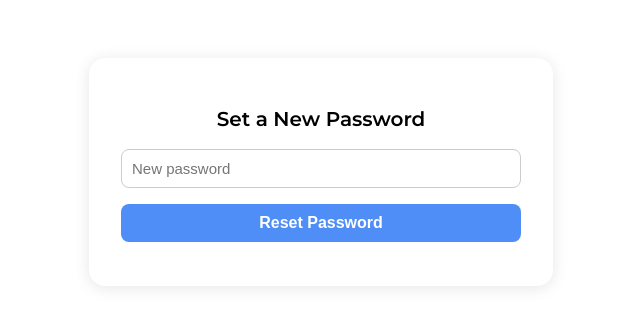
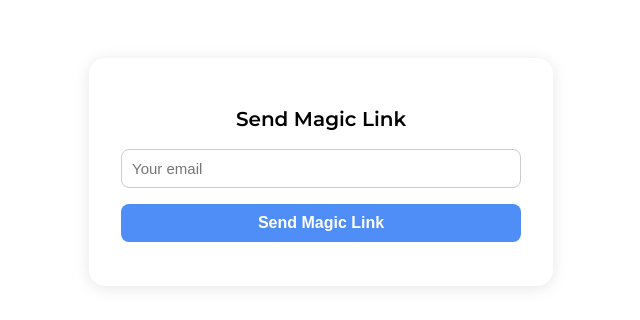
Before and after one commit to Loganbn2/cvd, a Flask app: page /reset_password.html in a window 1280 px wide. Shown: the part 228-548 px from the top of the page, without its empty margins (319-959 px from the left). Run offline with Flask 3, Linux system fonts and the light colour scheme; some libraries are stand-ins or nearby versions.

Commit message:
forgot password changed to magic link

```diff
--- a/templates/member_portal.html
+++ b/templates/member_portal.html
@@ -265,8 +265,9 @@
             document.getElementById('forgot-password-form').onsubmit = async function(e) {
               e.preventDefault();
               const email = document.getElementById('forgot-password-email').value;
-              const { error } = await supabase.auth.resetPasswordForEmail(email);
-              document.getElementById('forgot-password-message').textContent = error ? error.message : 'Password reset email sent! Please check your inbox.';
+              // Send magic link instead of password reset
+              const { error } = await supabase.auth.signInWithOtp({ email });
+              document.getElementById('forgot-password-message').textContent = error ? error.message : 'Magic link sent! Please check your inbox.';
             };
           }
         };
--- a/templates/reset_password.html
+++ b/templates/reset_password.html
@@ -63,10 +63,10 @@
 </head>
 <body>
     <div class="reset-container">
-        <h2>Set a New Password</h2>
-        <form id="reset-password-form">
-            <input id="new-password" type="password" placeholder="New password" required>
-            <button type="submit">Reset Password</button>
+        <h2>Send Magic Link</h2>
+        <form id="magic-link-form">
+            <input id="email" type="email" placeholder="Your email" required>
+            <button type="submit">Send Magic Link</button>
         </form>
         <div id="reset-message" class="reset-message"></div>
     </div>
@@ -77,42 +77,20 @@
       const SUPABASE_ANON_KEY = 'eyJhbGciOiJIUzI1NiIsInR5cCI6IkpXVCJ9.eyJpc3MiOiJzdXBhYmFzZSIsInJlZiI6InZyZmdwdnpzc3Z5d21nemZjd3dsIiwicm9sZSI6ImFub24iLCJpYXQiOjE3NTIyMTc2OTksImV4cCI6MjA2Nzc5MzY5OX0.medeNAOxUHFb63IkEyBBQFvJUaf_82RTEL6TgAPPi1c';
       const supabase = window.supabase.createClient(SUPABASE_URL, SUPABASE_ANON_KEY);
 
-      async function handlePasswordReset() {
-        // Try to get access_token from both hash and query string for compatibility
-        let params = new URLSearchParams(window.location.hash.replace('#', '?'));
-        let accessToken = params.get('access_token');
-        // Fallback: try query string if not found in hash
-        if (!accessToken) {
-          params = new URLSearchParams(window.location.search);
-          accessToken = params.get('access_token');
-        }
-        if (!accessToken) {
-          document.getElementById('reset-message').textContent = 'Invalid or missing password reset token.';
-          document.getElementById('reset-password-form').style.display = 'none';
-          return;
-        }
-        // Always use setSession for password recovery (not exchangeCodeForSession)
-        try {
-          await supabase.auth.setSession({
-            access_token: accessToken,
-            refresh_token: ''
-          });
-        } catch (err) {
-          document.getElementById('reset-message').textContent = 'Failed to establish session: ' + (err.message || err);
-          document.getElementById('reset-password-form').style.display = 'none';
-          return;
-        }
-        document.getElementById('reset-password-form').addEventListener('submit', async function(e) {
-          e.preventDefault();
-          const newPassword = document.getElementById('new-password').value;
-          const { error } = await supabase.auth.updateUser({ password: newPassword });
-          document.getElementById('reset-message').textContent = error ? error.message : 'Password has been reset! You can now log in with your new password.';
-          if (!error) {
-            document.getElementById('reset-password-form').reset();
+      document.getElementById('magic-link-form').addEventListener('submit', async function(e) {
+        e.preventDefault();
+        const email = document.getElementById('email').value;
+        const { error } = await supabase.auth.signInWithOtp({
+          email,
+          options: {
+            emailRedirectTo: window.location.origin + '/member_portal.html'
           }
         });
-      }
-      handlePasswordReset();
+        document.getElementById('reset-message').textContent = error ? error.message : 'Magic link sent! Check your email.';
+        if (!error) {
+          document.getElementById('magic-link-form').reset();
+        }
+      });
     </script>
 </body>
 </html>
```
